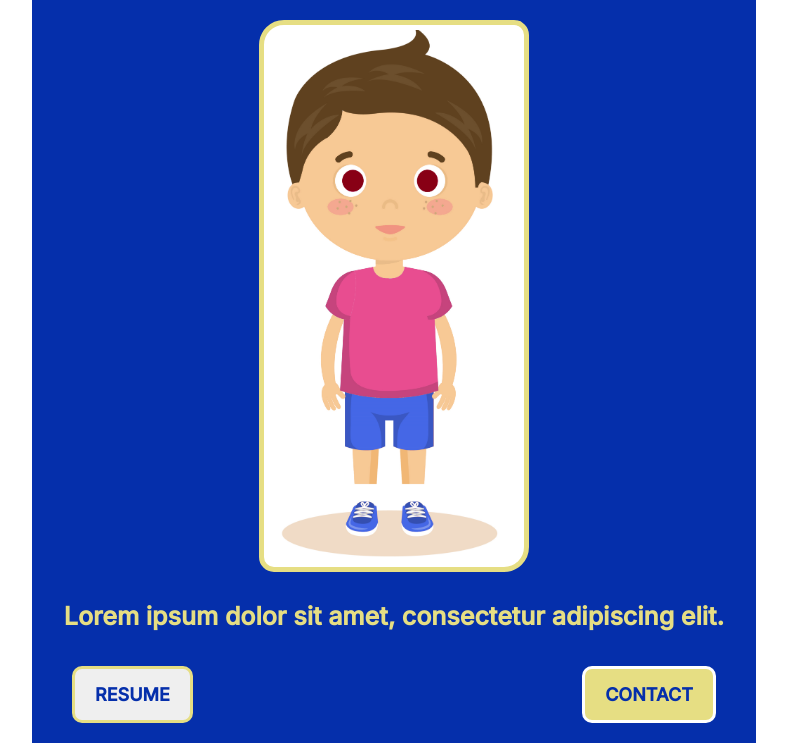
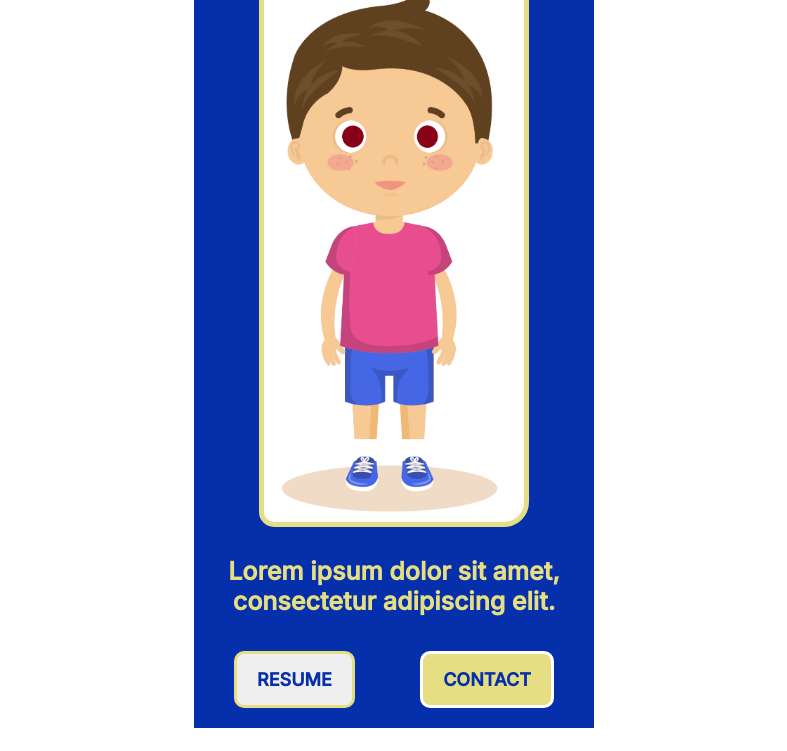
Before and after one commit to a21paulotf/Exercise-6, a plain HTML site: page index.html in a window 1280 px wide. Shown: the part 109-860 px from the top of the page, without its empty margins (246-1033 px from the left). After the commit the page ends 837 px from the top, so only its background shows below. Drawn offline with Linux system fonts and the light colour scheme; a web font is replaced by a local one.

Commit message:
Final Corrections

```diff
--- a/style.css
+++ b/style.css
@@ -1,5 +1,11 @@
 @import url('https://fonts.googleapis.com/css2?family=Agbalumo&family=Inter:wght@500&display=swap');
-
+html,body{
+    height:100%;
+    align-items: center;
+    display: flex;
+    justify-content: center;
+    margin: 0;
+}
   img{
     width: 250px;
     background-color: white;
@@ -10,9 +16,9 @@
 }
 
 article{
+    width: 400px;
     text-align: center;
     background-color: #052fab;
-    margin: 0px 270px 0px 270px;
     padding: 1px 0px 10px 0px;
 }
 
```
